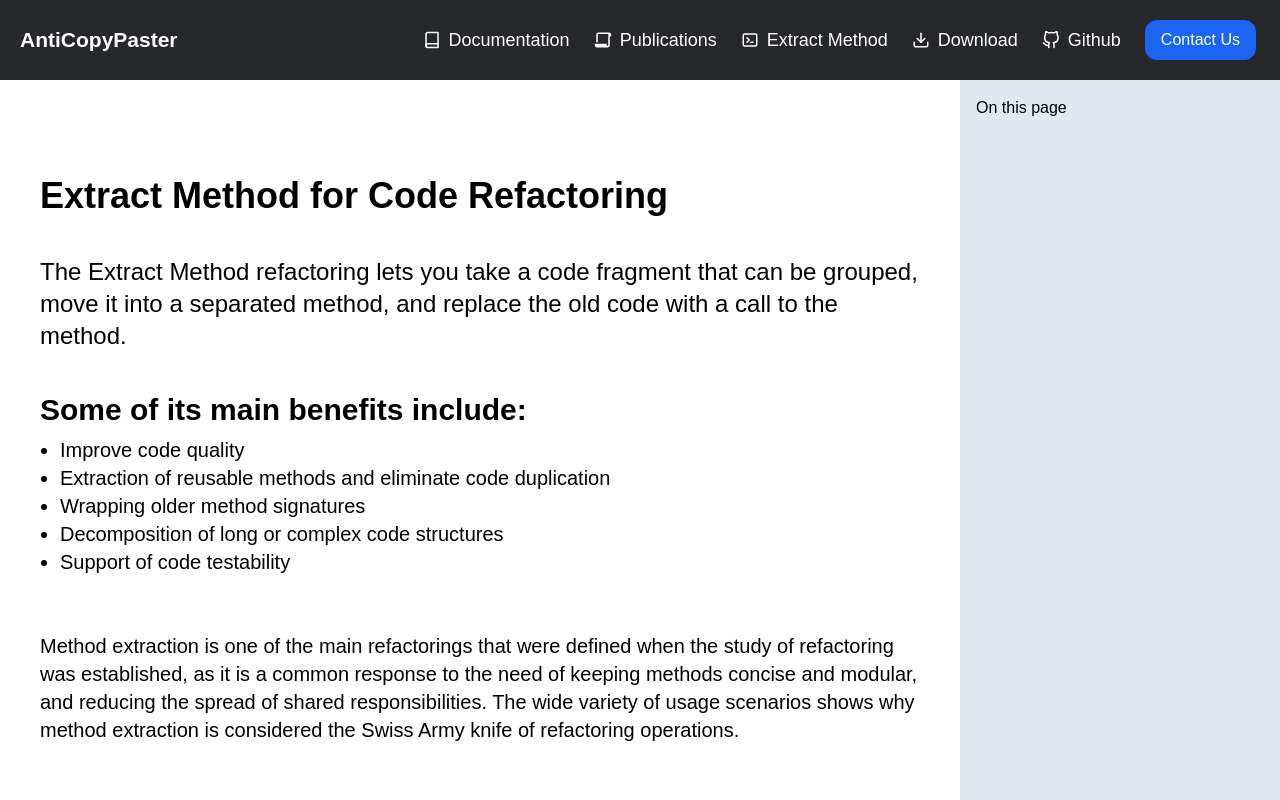
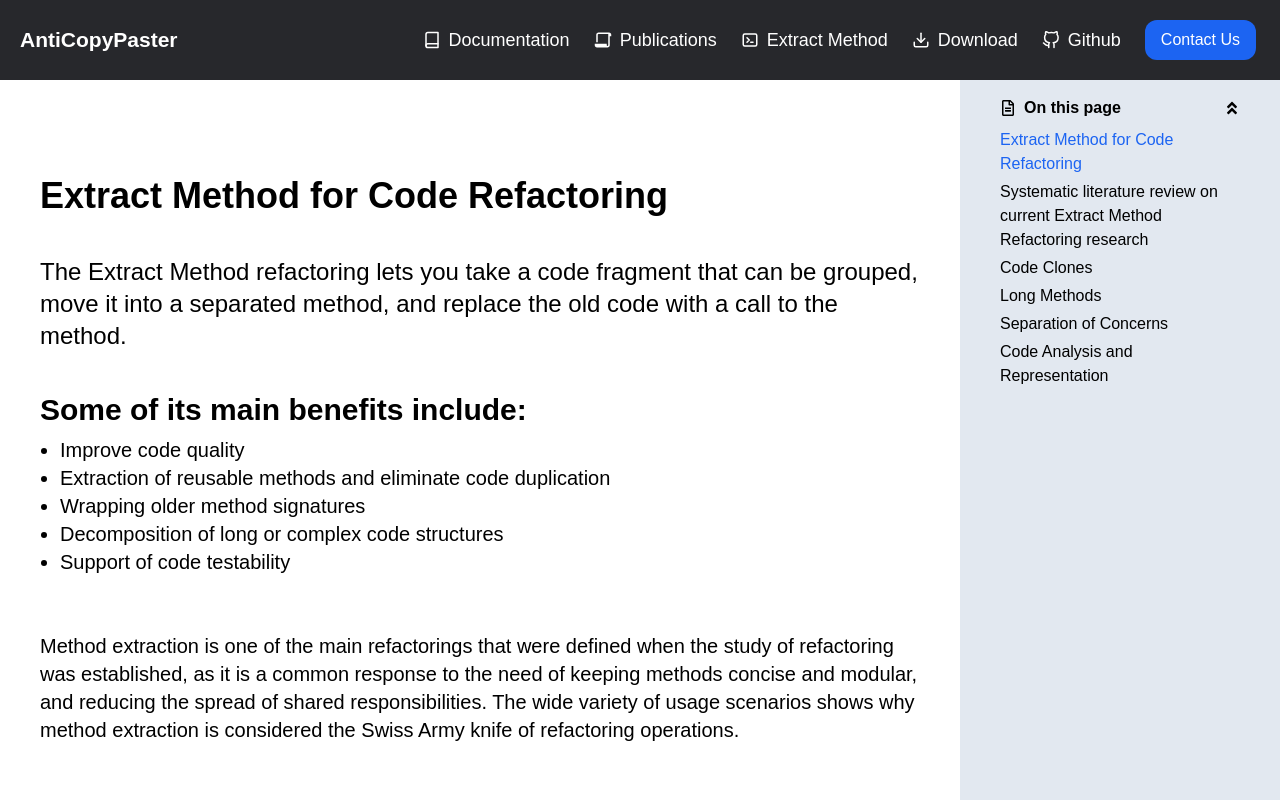
Before and after one commit to SE4AIResearch/AntiCopyPaster-Website, a React (Vite) app: page /#/extractmethod in a window 1280 px wide. Shown: the top 800 px of the page. Built offline with nearby package versions, Linux system fonts and the light colour scheme.

Commit message:
finish "on this page" section

```diff
--- a/src/App.tsx
+++ b/src/App.tsx
@@ -13,6 +13,7 @@ import { AntiCopyPasterPage } from "./pages/AntiCopyPasterPage";
 function App() {
   return (
     <HashRouter>
+
       <Routes>
         <Route element={<DefaultLayout />}>
           <Route path="/" element={<IndexPage />} />
--- a/src/pages/ExtractMethodPage.tsx
+++ b/src/pages/ExtractMethodPage.tsx
@@ -5,7 +5,9 @@ import cloneTypes from '../assets/extractmethod-clone-types.png';
 import relationships from '../assets/extractmethod-relationships.png'
 import { Link } from "react-router-dom";
 import { FaArrowRight } from "react-icons/fa6";
-
+import { FaRegFileAlt } from "react-icons/fa";
+import { FaAngleDoubleUp } from "react-icons/fa";
+import { useRef, type RefObject, useState, useEffect} from 'react';
 
 const getNextBeforeRefactor = `
     public Result getNext(Databag db) throws ExecException {
@@ -94,11 +96,67 @@ const getNextAfterRefactor = `
 
     `;
 export const ExtractMethodPage = () => {
+    const extractMethodRef = useRef<HTMLDivElement>(null);
+    const slrRef = useRef<HTMLDivElement>(null);
+    const codeCloneRef = useRef<HTMLDivElement>(null);
+    const longMethodRef = useRef<HTMLDivElement>(null);
+    const separationConcernsRef = useRef<HTMLDivElement>(null);
+    const codeRef = useRef<HTMLDivElement>(null);
+
+    const scrollToRef = (ref: RefObject<HTMLElement>) => {
+        ref?.current?.scrollIntoView({ behavior: "smooth" });
+    }
+
+    const [activeSection, setActiveSection] = useState<string | null>(null);
+
+    useEffect(()=>{
+        const handleScroll = () => {
+            if (extractMethodRef.current &&
+                slrRef.current &&
+                codeCloneRef.current &&
+                longMethodRef.current &&
+                separationConcernsRef.current &&
+                codeRef.current
+            ) {
+                const extractMethodTop = extractMethodRef.current.getBoundingClientRect().top;
+                const slrRefTop = slrRef.current.getBoundingClientRect().top;
+                const codeCloneRefTop = codeCloneRef.current.getBoundingClientRect().top;
+                const longMethodRefTop = longMethodRef.current.getBoundingClientRect().top;
+                const separationConcernsRefTop = separationConcernsRef.current.getBoundingClientRect().top;
+                const codeRefTop = codeRef.current.getBoundingClientRect().top;
+
+
+                if (extractMethodTop >= 0 && extractMethodTop < window.innerHeight / 2) {
+                  setActiveSection("extractMethod");
+                }
+                else if (slrRefTop >= 0 && slrRefTop < window.innerHeight / 2) {
+                    setActiveSection("slr");
+                }
+                else if (codeCloneRefTop >= 0 && codeCloneRefTop < window.innerHeight / 2) {
+                  setActiveSection("codeClone");
+                }
+                else if (longMethodRefTop >= 0 && longMethodRefTop < window.innerHeight / 2) {
+                    setActiveSection("longMethod");
+                }
+                else if (separationConcernsRefTop >= 0 && separationConcernsRefTop < window.innerHeight / 2) {
+                setActiveSection("separationConcerns");
+                }
+                else if (codeRefTop >= 0 && codeRefTop < window.innerHeight / 2) {
+                    setActiveSection("code");
+                }
+              }
+        }
+
+        window.addEventListener("scroll", handleScroll);
+        handleScroll();
+        return () => window.removeEventListener("scroll", handleScroll);
+    },
+    [])
 
     return (
            <div className="flex flex-col sm:flex-row">
                 <div className="w-full sm:w-3/4 p-10 pt-20">
-                    <h1 className="page-header">Extract Method for Code Refactoring</h1>
+                    <h1 ref={extractMethodRef} className="page-header">Extract Method for Code Refactoring</h1>
                     <p className="page-lg-text mb-14">The Extract Method refactoring lets you take a code fragment that can be grouped, move it into a separated method, and replace the old code with a call to the method.</p>
                     <h2 className="page-sub-header my-2">Some of its main benefits include:</h2>
                     <ul className="list-disc pl-5 text-xl mb-14">
@@ -138,14 +196,14 @@ export const ExtractMethodPage = () => {
 
                     <p className="text-xl mt-[75px] mb-[100px] italic">Extract Method refactoring is often difficult to apply in practice due to the low-level code changes it requires. Additionally, existing methods primarily focus on automating the refactoring process rather than recommending opportunities to apply it. As a result, various research projects have aimed to bridge this gap by developing techniques to identify and recommend refactoring opportunities.</p>
 
-                    <h1 className="page-header">Systematic Literature Review on Current Extract Method Refactoring Research</h1>
+                    <h1 ref={slrRef} className="page-header">Systematic Literature Review on Current Extract Method Refactoring Research</h1>
                     <p className="page-lg-text">We conducted the study, Behind the Intent of Extract Method Refactoring: A Systematic Literature Review, to gain more insight on historical and current research and advancements surrounding Extract Method code refactoring. This systematic literature review captures meaningful statistics from 83 primary studies, focusing on 3 main Extract Method categories: <strong>Code Clones</strong>, <strong>Long Methods</strong>, and <strong>Separation of Concerns</strong>.</p>
                     <div className="my-[100px]">
                         <img alt="Extract Method Development Timeline" src={timeline}/>
                         <p>Fig. 1. Timeline of developing Extract Method refactoring tools.</p>
                     </div>
 
-                    <h2 className="page-sub-header">Code Clones:</h2>
+                    <h2 ref={codeCloneRef} className="page-sub-header">Code Clones:</h2>
                     <p className="text-xl mt-[35px] mb-[20px]">Code clones take code fragments and move them to create a new method, while replacing all instances of that fragment with a call to this newly created method. Of the studies used, 38.6% had a focus on code clone methods, and 49% of the extract method refactoring tools are primarily designed for fixing code clones.</p>
                     <p className="text-xl">Some notable clone detection tools include: <strong>CloRT</strong>, <strong>Aries</strong>, <strong>CCShaper</strong>, <strong>Wrangler</strong>, <strong>HaRe</strong>, <strong>CeDAR</strong>, <strong>FTMPAT</strong>, and <strong>SPAPE</strong>.</p>
 
@@ -173,17 +231,17 @@ export const ExtractMethodPage = () => {
                     </div>
                     <hr className="border-t-2 border-gray-300 mt-[100px] mb-[75px] w-[65%] mx-auto"/>
 
-                    <h2 className="page-sub-header">Long Methods:</h2>
+                    <h2 ref={longMethodRef} className="page-sub-header">Long Methods:</h2>
                     <p className="text-xl mt-[35px] mb-[20px]">Long methods are long and complex method that hinders the readability, reusability, and maintainability of the code. 25.6% of the studies focused on identifying extract method opportunities to eliminate long method design effects, through extracting independent and cohesive fragments from long methods as new, short and reusable methods.</p>
                     <p className="text-xl">Some notable long method detection tools include: <strong>Tuck</strong>, <strong>JDeodorant</strong>, <strong>AutoMed</strong>, <strong>SEMI</strong>, <strong>LLPM</strong>, <strong>LMR</strong>, <strong>Bandago</strong>, and <strong>TOAD</strong>.</p>
                     <hr className="border-t-2 border-gray-300 mt-[100px] mb-[75px] w-[65%] mx-auto"/>
 
-                    <h2 className="page-sub-header">Separation of Concerns:</h2>
+                    <h2 ref={separationConcernsRef} className="page-sub-header">Separation of Concerns:</h2>
                     <p className="text-xl mt-[35px] mb-[20px]">Separation of concerns refers to the categorization of methods into multiple sub-methods based on behavior to make code less complex and more effectively reusable. 34.9% of the studies used focused on separation of concerns, however there are limitations of the studies due to the absence of context related to the application of refactorings. This makes it unclear as to how developers will identify need to apply refactorings.</p>
                     <p className="text-xl">Some notable separation of concerns tools include: <strong>SDAR</strong>, <strong>Xrefactory</strong>, <strong>RefactoringAnnotation</strong>, <strong>JExtract</strong>, <strong>ReAF</strong>, <strong>GEMS</strong>, and <strong>PostponableRefactoring</strong>.</p>
                     <hr className="border-t-2 border-gray-300 mt-[100px] mb-[75px] w-[65%] mx-auto"/>
 
-                    <h1 className="page-header">Code Analysis and Representations in Extract Method Tools</h1>
+                    <h1 ref={codeRef} className="page-header">Code Analysis and Representations in Extract Method Tools</h1>
                     <h2 className="page-sub-header">Code Analysis:</h2>
                     <p className="text-xl my-[10px]">Code analysis refers to the nature of a code can be represented by the design properties of its specification. The 4 main design properties that are considered are:</p>
                     <ul className="list-disc pl-5 text-xl mb-[50px]">
@@ -232,8 +290,36 @@ export const ExtractMethodPage = () => {
                     </div>
                 </div>
 
-                <div className="w-1/4 h-[100vh] sticky top-0 bg-slate-200 p-4 hidden sm:block">
-                    <p>On this page</p>
+                <div className="w-1/4 h-[100vh] sticky top-0 bg-slate-200 py-4 px-10 hidden sm:block">
+                    <div className="flex items-center justify-between mb-2">
+                        <div className="flex items-center">
+                        <FaRegFileAlt />
+                        <p className="ml-2 font-bold">On this page</p>
+                        </div>
+                        <button onClick={() => window.scrollTo({ top: 0, behavior: 'smooth' })}>
+                        <FaAngleDoubleUp />
+                        </button>
+                    </div>
+                    <div className="flex flex-col">
+                    <button onClick={()=>scrollToRef(extractMethodRef)}>
+                        <p className={activeSection === "extractMethod" ? "text-left mb-1 text-blue-600": "text-left mb-1"}>Extract Method for Code Refactoring</p>
+                    </button>
+                    <button onClick={()=>scrollToRef(slrRef)}>
+                        <p className={activeSection === "slr" ? "text-left mb-1 text-blue-600": "text-left mb-1"}>Systematic literature review on current Extract Method Refactoring research</p>
+                    </button>
+                    <button onClick={()=>scrollToRef(codeCloneRef)}>
+                        <p className={activeSection === "codeClone" ? "text-left mb-1 text-blue-600": "text-left mb-1"}>Code Clones</p>
+                    </button>
+                    <button onClick={()=>scrollToRef(longMethodRef)}>
+                        <p className={activeSection === "longMethod" ? "text-left mb-1 text-blue-600": "text-left mb-1"}>Long Methods</p>
+                    </button>
+                    <button onClick={()=>scrollToRef(separationConcernsRef)}>
+                        <p className={activeSection === "separationConcerns" ? "text-left mb-1 text-blue-600": "text-left mb-1"}>Separation of Concerns</p>
+                    </button>
+                    <button onClick={()=>scrollToRef(codeRef)}>
+                        <p className={activeSection === "code" ? "text-left mb-1 text-blue-600": "text-left mb-1"}>Code Analysis and Representation</p>
+                    </button>
+                    </div>
                 </div>
             </div>
     );
```
